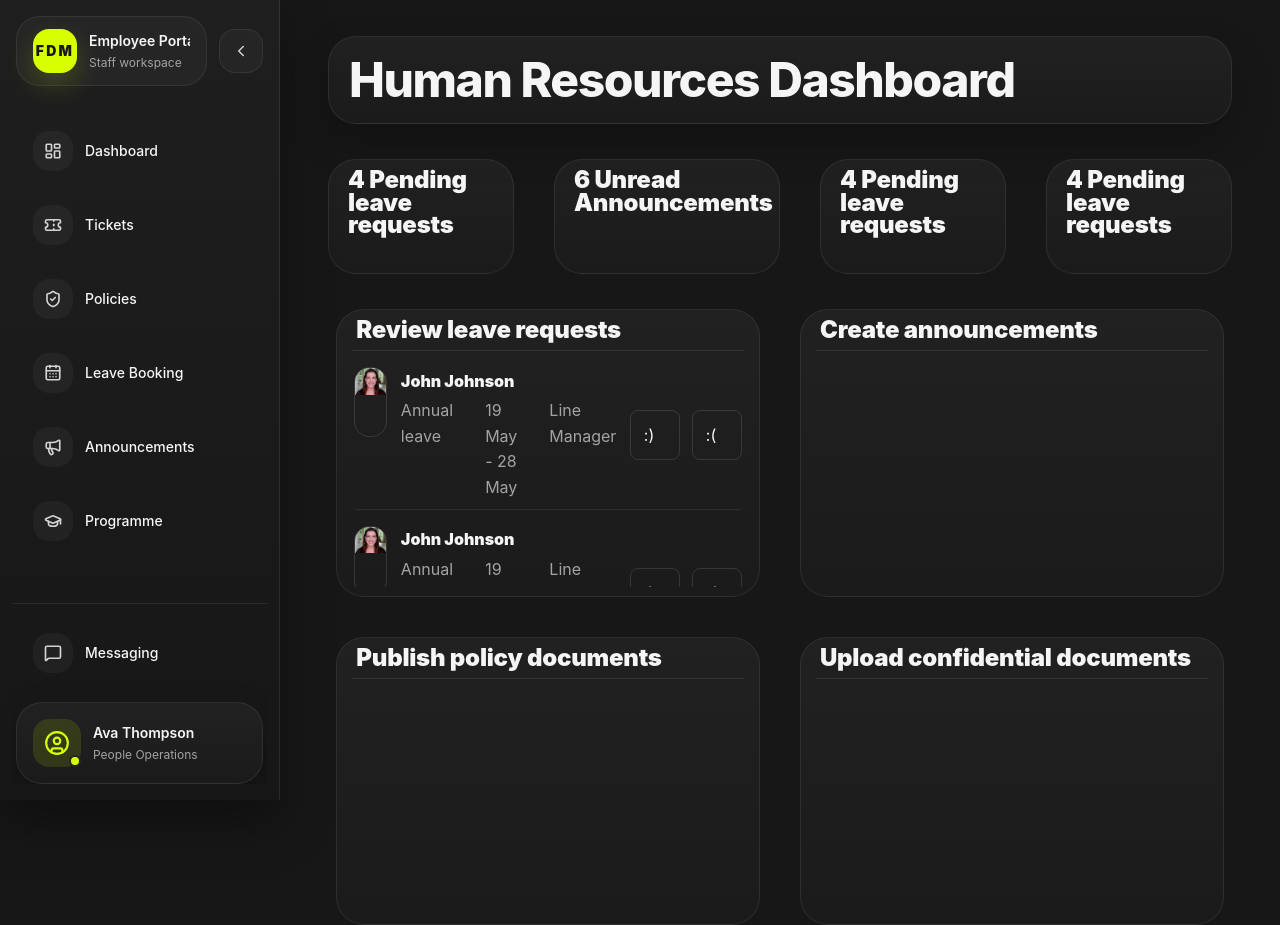
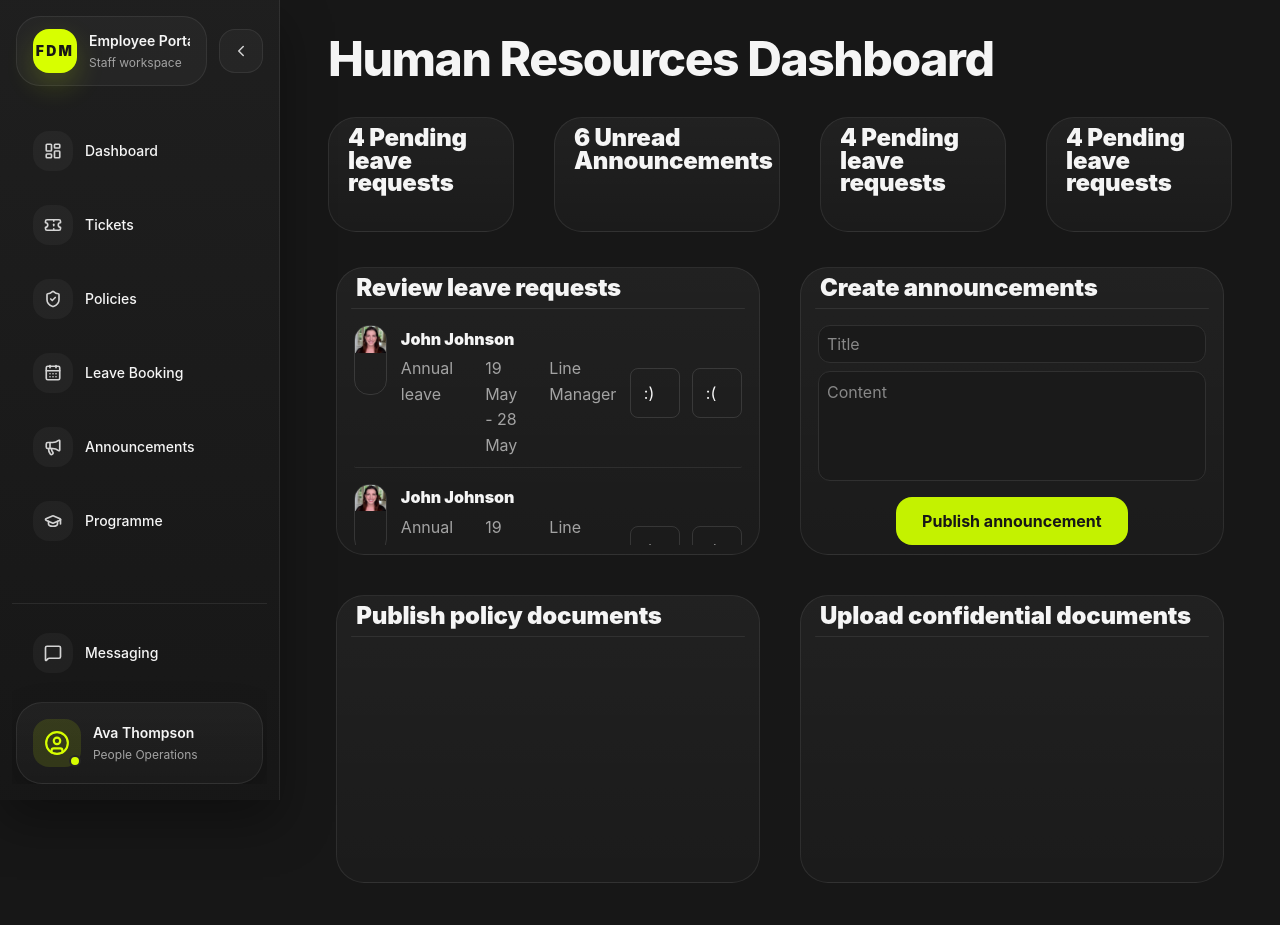
Before and after one commit to FowzanRaja/employee-portal, a React (Vite) app in the folder frontend/: page /hr in a window 1280 px wide. After the commit the page ends 883 px from the top, so only its background shows below. Built offline with nearby package versions, Linux system fonts and the light colour scheme.

Commit message:
added create announcement form and validation for HR page (no backend/api)

```diff
--- a/frontend/src/components/HR.jsx
+++ b/frontend/src/components/HR.jsx
@@ -1,13 +1,43 @@
 import pfp from '../assets/pfp images/pfp3.jpg'
+import { useState } from 'react'
+
 
 export default function HRDisplay(){
+    const [firstSubmit, setFirstSubmit] = useState(true);
+    const [showTitleError, setShowTitleError] = useState(false);
+    const [showContentError, setShowContentError] = useState(false);
+    const [hovered, setHovered] = useState(false);
+
+    const createAnnoucement = (e) => {
+        e.preventDefault();
+        setFirstSubmit(false);
+        const formData = new FormData(e.target);
+        const title = formData.get('title');
+        const content = formData.get('content');
+
+        setShowTitleError(!title || title.length === 0);
+        setShowContentError(!content || content.length === 0);
+        let canSubmit = (!(!title || title.length === 0) && !(!content || content.length === 0));
+
+        if (canSubmit){
+            // backend creates announcement here
+            console.log("Announcement created with title: " + title + " and content: " + content);
+        }
+    }
+
+    const checkEmpty = (e) => {
+        if (firstSubmit){return}
+        if (e.target.name === "title")
+            {setShowTitleError(!e.target.value || e.target.value.length === 0);}
+        else if (e.target.name === "content")
+            {setShowContentError(!e.target.value || e.target.value.length === 0);}
+    }
+
+
     return(
         <div className="flex flex-col items-center justify-top p-4 h-screen gap-4"> {/* Whole view wrapper*/}
             <div className="
                 rounded-[28px]
-                border border-[color:var(--fdm-border)]
-                bg-[linear-gradient(180deg,rgba(255,255,255,0.045),rgba(255,255,255,0.02))]
-                p-5 shadow-[0_18px_40px_rgba(0,0,0,0.24)]
                 w-full h-auto
                 flex-col items-center justify-center"> {/* HR HEADER */}
 
@@ -107,35 +137,18 @@ export default function HRDisplay(){
 
                         </div>
 
-                        <div className="hr-leave-request">
-
-                            <div className="leave-request-image-container"> <img src={pfp} alt="Profile Picture"/> </div>
-
-                            <div className="leave-request-content-container">
-                                <div className="leave-request-primary-info">
-                                    <p className="request-name"> John Johnson </p>
-                                </div>
-                                <div className="leave-request-secondary-info">
-                                    <p className="request-type"> Annual leave </p>
-                                    <p className="request-dates"> 19 May - 28 May </p>
-                                    <p className="request-employee-type"> Line Manager </p>
-                                </div>
-
-                            </div>
-
-                            <div className="leave-request-buttons-container">
-                                <button className="leave-button"> :) </button>
-                                <button className="leave-button">:( </button>
-                            </div>
-
-                        </div>
-
                     </div>
                 </div>
 
-                <div  className="hr-section w-15/32"> {/* Create/View announcements */}
+                <div  className="hr-section w-15/32" id="hr-announcements"> {/* Create/View announcements */}
                     <h2 className="hr-section-title"> Create announcements </h2>
                     <hr className="hr-line"/>
+                    <form onSubmit={createAnnoucement} onMouseEnter={() => setHovered(true)} onMouseLeave={() => setHovered(false)} className="transition-all duration-300 ease-in-out p-2 pb-0 gap-2 flex flex-col items-center justify-top h-full">
+                        <input placeholder='Title' name="title" onChange={checkEmpty} className={`bg-[#1a1a1a] rounded-[12px] p-2 w-full h-3/16 border border-[#303030] focus:outline-none focus:border-[#ff0000] ${hovered ? "focus:!border-[#d7ff00]":"focus:!border-[#303030]"} ${hovered && showTitleError ? "!border-red-500 focus:!border-red-400 focus:!ring-red-400" : ""}`}></input>
+                        <textarea placeholder='Content' name="content" onChange={checkEmpty} className={`bg-[#1a1a1a] rounded-[12px] w-full resize-none h-9/16 p-2 border border-[#303030] focus:outline-none focus:ring-none ${hovered ? "focus:!border-[#d7ff00]":"focus:!border-[#303030]"} ${hovered && showContentError ? "!border-red-500 focus:!border-red-400 focus:!ring-red-400" : ""}`}></textarea>
+                        <p className={`text-red-500 transition-all duration-300 ease-in-out ${hovered && (showTitleError || showContentError) ? "max-h-10 opacity-100 translate-y-0":"max-h-0 opacity-0 -translate-y-1"}`}> Please complete all fields. </p>
+                        <div type="submit" className="h-1/4 w-full flex flex-col items-center justify-center"><button className="announcement-button"> Publish announcement </button> </div>
+                    </form>
                 </div>
 
                 <div  className="hr-section w-15/32"> {/* Publish policy documents */}
--- a/frontend/src/index.css
+++ b/frontend/src/index.css
@@ -1148,7 +1148,7 @@ p {
 }
 
 .hr-leave-request:hover .leave-button{
-  border-color: var(--fdm-text-muted);
+  border-color: #c6f20056;
 }
 
 .hr-leave-request:hover .leave-button:hover{
@@ -1212,3 +1212,41 @@ p {
 
   transition: all 0.3s ease-in-out;
 }
+
+#hr-announcements{
+  display: flex;
+  flex-direction: column;
+}
+
+#hr-announcements input,#hr-announcements textarea{
+  transition: all 0.3s ease-in-out;
+  border: solid 1px #303030;
+}
+
+#hr-announcements:hover input,#hr-announcements:hover textarea{
+  border: 1px solid #525252;
+}
+
+#hr-announcements input:hover, #hr-announcements textarea:hover{
+  border: 1px solid #c6f20056;
+}
+
+
+.announcement-button{
+  border-radius: 1em;
+
+  height: 3em;
+  width:60%;
+
+  background-color: var(--fdm-lime-soft);
+  color: var(--fdm-text-dark);
+  font-weight: bold;
+  cursor:pointer;
+
+  transition: all 0.3s ease-in-out;
+}
+
+.announcement-button:hover{
+  transform: translateY(-1px);
+  box-shadow: 0 14px 28px rgba(208, 255, 0, 0.22);
+}
```
